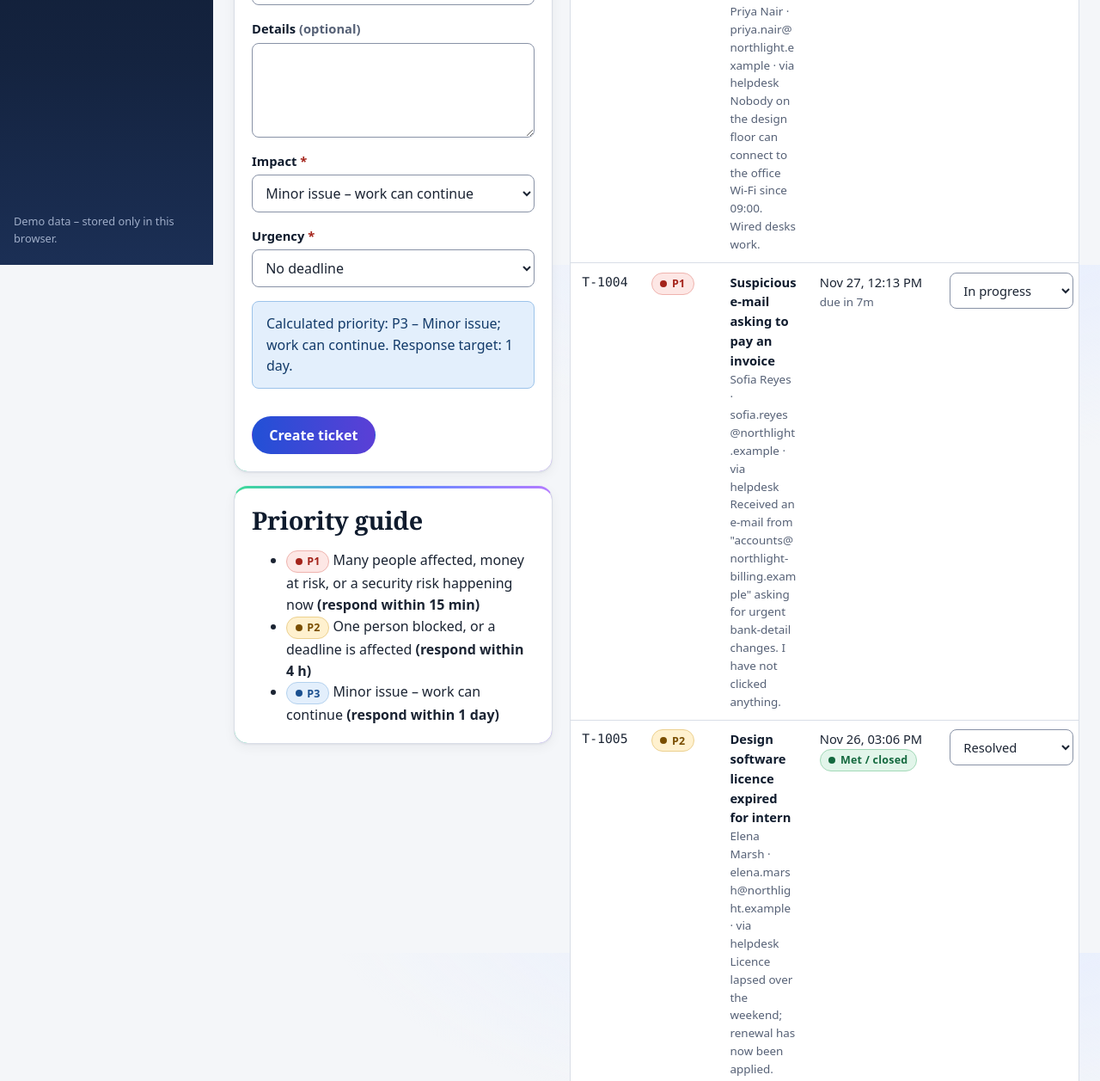
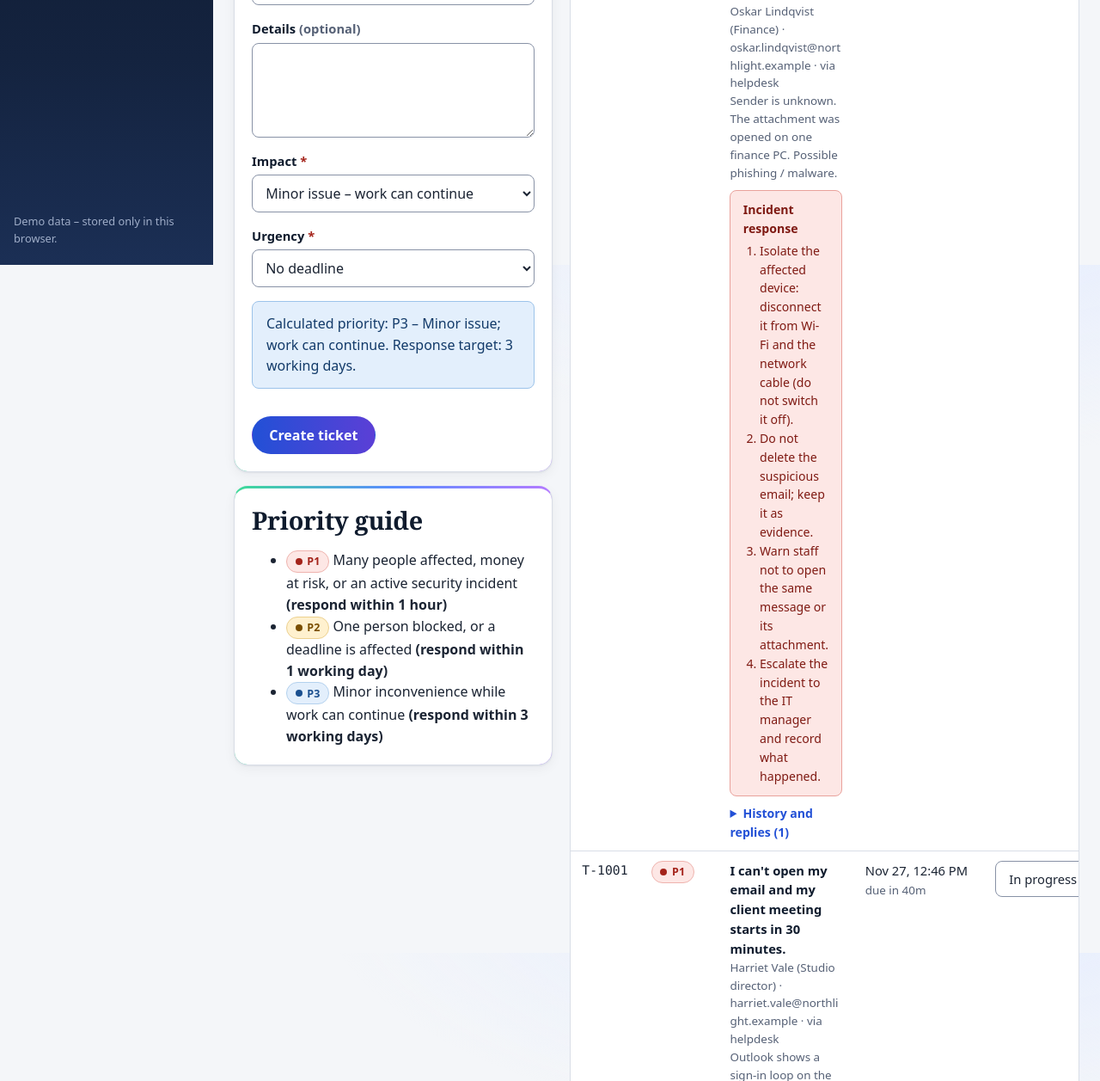
Before and after one commit to Chachar1922/northlight-Jan, a website: page helpdesk.html in a window 1280 px wide. Shown: the part 492-1749 px from the top of the page at 86% size. Drawn offline with Linux system fonts and the light colour scheme.

Commit message:
Module 1: new sample tickets, working-day response targets, incident steps, replies
P1 1 hour / P2 1 working day / P3 3 working days; five specified sample tickets with
expected priorities; incident-response checklist on security tickets; ticket reply
history; css/helpdesk.css. Move config.js to repo root; add groups and incident
settings to config; fix stat numerals.

Co-Authored-By: Claude Sonnet 5.5 <noreply@anthropic.com>

```diff
--- a/automation.html
+++ b/automation.html
@@ -77,7 +77,7 @@
     </div>
   </div>
 
-  <script src="js/config.js"></script>
+  <script src="config.js"></script>
   <script src="js/storage.js"></script>
   <script src="js/seed.js"></script>
   <script src="js/ui.js"></script>
--- a/js/config.js
+++ b/config.js
@@ -19,14 +19,34 @@
     rulesUrl: 'rules.json',
     healthUrl: 'health.json',
 
-    /** Help Desk response targets in minutes, per priority. */
-    responseTargetsMinutes: { P1: 15, P2: 240, P3: 1440 },
+    /**
+     * Help Desk response targets per priority.
+     *   hours       – elapsed hours from creation
+     *   workingDays – Monday–Friday days from creation (weekends are skipped)
+     */
+    responseTargets: {
+      P1: { unit: 'hours', value: 1 },
+      P2: { unit: 'workingDays', value: 1 },
+      P3: { unit: 'workingDays', value: 3 },
+    },
     priorityLabels: {
-      P1: 'Many people affected, money at risk, or a security risk happening now',
+      P1: 'Many people affected, money at risk, or an active security incident',
       P2: 'One person blocked, or a deadline is affected',
-      P3: 'Minor issue – work can continue',
+      P3: 'Minor inconvenience while work can continue',
     },
     ticketStatuses: ['New', 'In progress', 'Resolved'],
+
+    /** Steps shown on any ticket whose urgency is "active security incident". */
+    incidentResponse: [
+      'Isolate the affected device: disconnect it from Wi-Fi and the network cable (do not switch it off).',
+      'Do not delete the suspicious email; keep it as evidence.',
+      'Warn staff not to open the same message or its attachment.',
+      'Escalate the incident to the IT manager and record what happened.',
+    ],
+
+    /** Staff groups. Membership of "IT Admins" (plus the IT department) opens the demo admin section. */
+    groups: ['Design Team', 'Sales Team', 'IT Admins', 'All Staff'],
+    defaultGroupByDepartment: { Design: 'Design Team', Sales: 'Sales Team', IT: 'IT Admins' },
 
     /** CRM */
     opportunityStages: ['Lead', 'Qualified', 'Quote', 'Won', 'Lost'],
--- a/css/components.css
+++ b/css/components.css
@@ -140,3 +140,4 @@ body { background: radial-gradient(1200px 500px at 85% -10%, #e4ecff 0%, transpa
 details.faq { border-radius: 14px; }
 .badge { letter-spacing: .02em; }
 td select { min-width: 9rem; width: auto; }
+.stat-value { font-family: var(--font); font-variant-numeric: lining-nums tabular-nums; letter-spacing: -.02em; }
--- /dev/null
+++ b/css/helpdesk.css
@@ -0,0 +1,17 @@
+/* ==========================================================================
+   Help Desk page styles (ticket details, incident guidance, reply history).
+   ========================================================================== */
+.incident-guide {
+  margin: .6rem 0 0; padding: .7rem .9rem; border-radius: 8px; border: 1px solid #e9a29c; background: var(--danger-bg); color: #7f1a13; font-size: .88rem;
+}
+.incident-guide strong { display: block; margin-bottom: .25rem; }
+.incident-guide ol { margin: 0; padding-left: 1.2rem; }
+
+.ticket-thread { margin-top: .6rem; font-size: .88rem; }
+.ticket-thread > summary { cursor: pointer; color: var(--accent); font-weight: 600; }
+.thread-list { list-style: none; margin: .5rem 0; padding: 0; display: grid; gap: .4rem; }
+.thread-item { padding: .45rem .65rem; border-left: 3px solid var(--border); background: #f7f8fb; border-radius: 0 6px 6px 0; }
+.thread-item.reply { border-left-color: var(--accent); background: var(--accent-soft); }
+.thread-meta { display: block; font-size: .78rem; color: var(--muted); }
+.thread-form { display: flex; gap: .5rem; flex-wrap: wrap; align-items: flex-start; }
+.thread-form textarea { min-height: 64px; flex: 1 1 14rem; }
--- a/js/helpdesk.js
+++ b/js/helpdesk.js
@@ -63,14 +63,48 @@
       el('td', {}, el('span', { class: `badge ${t.priority.toLowerCase()}` }, t.priority)),
       el('td', {},
         el('div', { class: 'cell-title' }, t.title),
-        el('div', { class: 'cell-sub' }, `${t.requester}${t.email ? ' · ' + t.email : ''} · via ${t.source}`),
-        t.description ? el('div', { class: 'cell-sub pre-wrap ticket-description' }, t.description) : null),
+        el('div', { class: 'cell-sub' }, `${t.requester}${t.requesterRole ? ' (' + t.requesterRole + ')' : ''}${t.email ? ' · ' + t.email : ''} · via ${t.source}`),
+        t.description ? el('div', { class: 'cell-sub pre-wrap ticket-description' }, t.description) : null,
+        guidanceBox(t), threadBox(t)),
       el('td', { class: 'nowrap' },
         el('div', {}, UI.fmtDate(t.dueAt)),
         t.status === 'Resolved' ? el('span', { class: 'badge ok' }, 'Met / closed')
           : overdue ? el('span', { class: 'badge overdue' }, 'Overdue') : el('span', { class: 'cell-sub' }, UI.fmtDelta(t.dueAt, now))),
       el('td', {}, select));
   }
+
+  /** Incident-response checklist for active security incidents. */
+  function guidanceBox(t) {
+    const steps = Tickets.guidanceFor(t);
+    return steps ? el('div', { class: 'incident-guide' }, el('strong', {}, 'Incident response'), el('ol', {}, steps.map((s) => el('li', {}, s)))) : null;
+  }
+
+  /** Who is writing a reply: the signed-in staff member if there is one, otherwise "Help Desk". */
+  function replyAuthor() {
+    const session = Store.session.get(CFG.auth.sessionKey);
+    const user = session && Store.get('staff', session.userId);
+    return user ? user.name : 'Help Desk';
+  }
+
+  /** Collapsible history + reply form. Replies are plain text (rendered with textContent). */
+  function threadBox(t) {
+    const history = t.history || [];
+    const box = el('textarea', { id: `reply-${t.id}`, 'aria-label': `Reply to ${t.id}`, placeholder: 'Write a reply or note…', maxlength: '1000' });
+    const detailsEl = el('details', { class: 'ticket-thread', dataset: { thread: t.id }, open: openThreads.has(t.id) ? true : null },
+      el('summary', {}, `History and replies (${history.length})`),
+      el('ul', { class: 'thread-list' }, history.map((h) => el('li', { class: `thread-item ${h.type === 'reply' ? 'reply' : ''}` },
+        el('span', { class: 'thread-meta' }, `${UI.fmtDate(h.at)}${h.author ? ' · ' + h.author : ''}`), h.text))),
+      el('div', { class: 'thread-form' }, box,
+        el('button', { class: 'btn small secondary', type: 'button', onclick: () => {
+          const text = box.value.trim();
+          if (!text) { UI.toast('Write a reply first.', 'warning'); box.focus(); return; }
+          Tickets.addReply(t.id, replyAuthor(), text.slice(0, 1000));
+          openThreads.add(t.id); UI.toast(`Reply added to ${t.id}.`); render();
+        } }, 'Add reply')));
+    detailsEl.addEventListener('toggle', () => { if (detailsEl.open) openThreads.add(t.id); else openThreads.delete(t.id); });
+    return detailsEl;
+  }
+  const openThreads = new Set();
 
   // ---- events --------------------------------------------------------------
   form.addEventListener('submit', (e) => {
--- a/js/seed.js
+++ b/js/seed.js
@@ -8,7 +8,6 @@
   'use strict';
 
   const DEMO_DOMAIN = global.NL_CONFIG.demoDomain;
-  const TARGET = global.NL_CONFIG.responseTargetsMinutes;
 
   /** Staff blueprint. Passwords are hashed with PBKDF2 at runtime (js/auth.js) – never stored in plain text. */
   const staffSpec = [
@@ -20,6 +19,7 @@
     { name: 'Sofia Reyes',  department: 'Sales',  role: 'Account Executive',     demoPassword: 'Demo-Pass-6!', totpSecret: 'PFXXK4TBNVSXG43F' },       // fake-demo
   ];
   staffSpec.forEach((s, i) => {
+    s.groups = [global.NL_CONFIG.defaultGroupByDepartment[s.department], 'All Staff'];
     s.id = 'E-' + (1001 + i);
     s.email = s.name.toLowerCase().replace(/[^a-z]+/g, '.') + '@' + DEMO_DOMAIN;
   });
@@ -27,22 +27,23 @@
   function build(now) {
     const t = now.getTime();
     const ago = (min) => new Date(t - min * 60000).toISOString();
-    const due = (createdMin, priority) => new Date(t - createdMin * 60000 + TARGET[priority] * 60000).toISOString();
+    // Response target comes from the shared Help Desk rules (js/tickets.js), so seed data and live tickets agree.
+    const due = (createdMin, priority) => global.Tickets.dueAtFor(ago(createdMin), priority);
 
-    const ticket = (id, requester, title, description, impact, urgency, priority, status, createdMin, source) => ({
-      id, requester, email: requester.toLowerCase().replace(/[^a-z]+/g, '.') + '@' + DEMO_DOMAIN,
-      title, description, impact, urgency, priority, status, source: source || 'helpdesk',
+    const ticket = (id, requester, role, title, description, impact, urgency, priority, status, createdMin) => ({
+      id, requester, requesterRole: role, email: requester.toLowerCase().replace(/[^a-z]+/g, '.') + '@' + DEMO_DOMAIN,
+      title, description, impact, urgency, priority, status, source: 'helpdesk',
       createdAt: ago(createdMin), dueAt: due(createdMin, priority), updatedAt: ago(createdMin),
       history: [{ at: ago(createdMin), text: 'Ticket created (sample data).' }],
     });
 
     return {
       tickets: [
-        ticket('T-1001', 'Priya Nair', 'Wi-Fi down on the second floor', 'Nobody on the design floor can connect to the office Wi-Fi since 09:00. Wired desks work.', 'many', 'none', 'P1', 'In progress', 40),
-        ticket('T-1002', 'Tomas Hale', 'New laptop for Maya must be ready by Monday', 'Maya (Sales) starts Monday. Needs a laptop, accounts, MFA enrolment and a headset.', 'one', 'deadline', 'P2', 'New', 70),
-        ticket('T-1003', 'Liam Okafor', 'Meeting-room printer shows offline', 'Printer in Meeting Room B says offline. I can use the one in the hallway meanwhile.', 'minor', 'none', 'P3', 'New', 180),
-        ticket('T-1004', 'Sofia Reyes', 'Suspicious e-mail asking to pay an invoice', 'Received an e-mail from "accounts@northlight-billing.example" asking for urgent bank-detail changes. I have not clicked anything.', 'one', 'security', 'P1', 'In progress', 8),
-        ticket('T-1005', 'Elena Marsh', 'Design software licence expired for intern', 'Licence lapsed over the weekend; renewal has now been applied.', 'one', 'none', 'P2', 'Resolved', 1500),
+        ticket('T-1001', 'Harriet Vale', 'Studio director', "I can't open my email and my client meeting starts in 30 minutes.", 'Outlook shows a sign-in loop on the studio director’s laptop. The meeting is with our largest client.', 'one', 'money', 'P1', 'In progress', 20),
+        ticket('T-1002', 'Liam Okafor', 'Designer', 'The second-floor printer prints blank pages.', 'Every job comes out blank. The hallway printer works as a workaround.', 'minor', 'none', 'P3', 'New', 180),
+        ticket('T-1003', 'Nadia Brooks', 'HR', 'New starter Maya begins Monday. She needs a laptop and accounts.', 'Needs a laptop, e-mail, file access and MFA enrolment before Monday 09:00.', 'one', 'deadline', 'P2', 'New', 70),
+        ticket('T-1004', 'Oskar Lindqvist', 'Finance', 'Three of us got an invoice email with an attachment. One person opened it.', 'Sender is unknown. The attachment was opened on one finance PC. Possible phishing / malware.', 'many', 'security', 'P1', 'In progress', 75),
+        ticket('T-1005', 'Mira Castellan', 'Account manager', 'Wi-Fi is slow in the meeting room.', 'Video calls stutter in Meeting Room A, mostly in the afternoon.', 'minor', 'none', 'P3', 'New', 300),
       ],
       leads: [
         { id: 'L-1001', name: 'Hannah Cole', company: 'Brightfield Bakery', email: 'hannah.cole@brightfield.example', service: 'Brand identity', message: 'We are opening a second shop and want a fresh brand.', source: 'seed', status: 'New', createdAt: ago(2880) },
--- a/js/settings.js
+++ b/js/settings.js
@@ -26,7 +26,8 @@
   function renderConfig() {
     const rows = [
       ['App name', CFG.appName], ['Version', CFG.version], ['Environment', CFG.env], ['Storage prefix', CFG.storagePrefix], ['Rules file', CFG.rulesUrl],
-      ['Response targets (min)', Object.entries(CFG.responseTargetsMinutes).map(([k, v]) => `${k}=${v}`).join(', ')],
+      ['Response targets', Object.keys(CFG.responseTargets).map((p) => `${p}: ${Tickets.targetLabel(p)}`).join(', ')],
+      ['Staff groups', CFG.groups.join(', ')],
       ['Opportunity stages', CFG.opportunityStages.join(' → ')],
       ['Password hashing', `PBKDF2-SHA256, ${CFG.auth.pbkdf2Iterations.toLocaleString()} iterations`],
       ['TOTP', `${CFG.auth.totpDigits} digits, ${CFG.auth.totpStepSeconds} s step`],
--- a/js/tickets.js
+++ b/js/tickets.js
@@ -15,8 +15,8 @@
     { value: 'minor', label: 'Minor issue – work can continue' },
   ];
   const URGENCY = [
-    { value: 'security', label: 'Security risk happening now' },
-    { value: 'money', label: 'Money is at risk' },
+    { value: 'security', label: 'Active security incident' },
+    { value: 'money', label: 'Money or a client is at risk' },
     { value: 'deadline', label: 'A deadline is affected' },
     { value: 'none', label: 'No deadline' },
   ];
@@ -34,18 +34,47 @@
   }
   function priorityReason(impact, urgency) {
     if (impact === 'many') return 'Many people are affected.';
-    if (urgency === 'security') return 'Security risk happening now.';
-    if (urgency === 'money') return 'Money is at risk.';
+    if (urgency === 'security') return 'Active security incident.';
+    if (urgency === 'money') return 'Money or a client is at risk.';
     if (impact === 'one') return 'One person is blocked.';
     if (urgency === 'deadline') return 'A deadline is affected.';
     return 'Minor issue; work can continue.';
   }
 
-  function targetMinutes(priority) { return CFG.responseTargetsMinutes[priority] || CFG.responseTargetsMinutes.P3; }
-  function dueAtFor(createdAtIso, priority) { return new Date(new Date(createdAtIso).getTime() + targetMinutes(priority) * 60000).toISOString(); }
+  /** Add whole working days (Mon–Fri). A result that lands on a weekend moves to Monday, same time. */
+  function addWorkingDays(startIso, days) {
+    const d = new Date(startIso);
+    let left = days;
+    while (left > 0) {
+      d.setDate(d.getDate() + 1);
+      if (d.getDay() !== 0 && d.getDay() !== 6) left--;
+    }
+    if (d.getDay() === 6) d.setDate(d.getDate() + 2);
+    else if (d.getDay() === 0) d.setDate(d.getDate() + 1);
+    return d.toISOString();
+  }
+  function targetFor(priority) { return CFG.responseTargets[priority] || CFG.responseTargets.P3; }
+  /** The moment a ticket must be answered by, from its creation time and priority. */
+  function dueAtFor(createdAtIso, priority) {
+    const t = targetFor(priority);
+    return t.unit === 'hours'
+      ? new Date(new Date(createdAtIso).getTime() + t.value * 3600000).toISOString()
+      : addWorkingDays(createdAtIso, t.value);
+  }
   function targetLabel(priority) {
-    const m = targetMinutes(priority);
-    return m >= 1440 ? `${m / 1440} day` : m >= 60 ? `${m / 60} h` : `${m} min`;
+    const t = targetFor(priority);
+    const plural = t.value === 1 ? '' : 's';
+    return t.unit === 'hours' ? `${t.value} hour${plural}` : `${t.value} working day${plural}`;
+  }
+  /** Incident-response steps for security tickets (null otherwise). */
+  function guidanceFor(ticket) { return ticket.urgency === 'security' ? CFG.incidentResponse : null; }
+
+  /** Add a reply (or note) to a ticket's history. */
+  function addReply(id, author, text) {
+    return Store.update('tickets', id, (t) => {
+      const at = new Date().toISOString();
+      return { updatedAt: at, history: (t.history || []).concat({ at, type: 'reply', author, text }) };
+    });
   }
 
   /** A ticket is overdue when it is not resolved and its response target has passed. */
@@ -86,5 +115,5 @@
     }));
   }
 
-  global.Tickets = { IMPACT, URGENCY, computePriority, priorityReason, targetMinutes, targetLabel, dueAtFor, isOverdue, sortByPriority, create, setStatus, setPriority };
+  global.Tickets = { IMPACT, URGENCY, computePriority, priorityReason, targetLabel, addWorkingDays, dueAtFor, guidanceFor, addReply, isOverdue, sortByPriority, create, setStatus, setPriority };
 })(window);
```
Also changed, not shown: crm.html (+1 -1 lines), helpdesk.html (+2 -1 lines), index.html (+1 -1 lines), settings.html (+3 -2 lines), staff.html (+2 -1 lines), tests/e2e/helpdesk.spec.js (+57 -6 lines), troubleshoot.html (+2 -1 lines).
